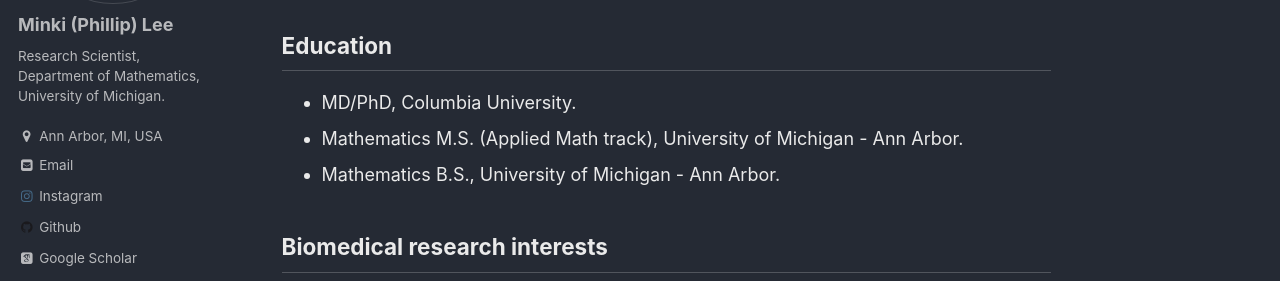
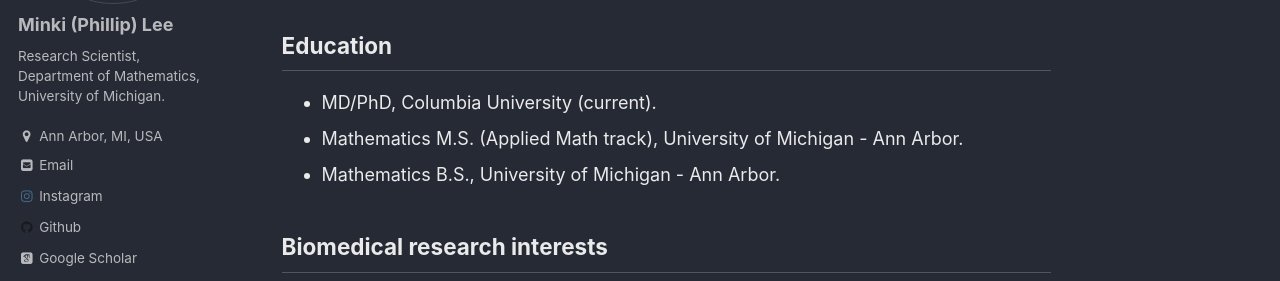
Before and after one commit to minkiplee/minkiplee.github.io, a Jekyll site: the page built from _pages/about.md, in a window 1280 px wide and 900 px high. Shown: the part 335-616 px from the top of the window. Built offline with Jekyll 4.4.1, drawn with Linux system fonts in a browser that asks for light colours; nearby versions of some CDN libraries; some web fonts are replaced; library files that are not in the unit come from our copies.

Commit message:
Update about.md

```diff
--- a/_pages/about.md
+++ b/_pages/about.md
@@ -12,7 +12,7 @@ Hello and welcome to my website. I am an MD/PhD student in the [Medical Scientis
 
 Education
 ------
-- MD/PhD, Columbia University.
+- MD/PhD, Columbia University (current).
 - Mathematics M.S. (Applied Math track), University of Michigan - Ann Arbor.
 - Mathematics B.S., University of Michigan - Ann Arbor.
 
```
